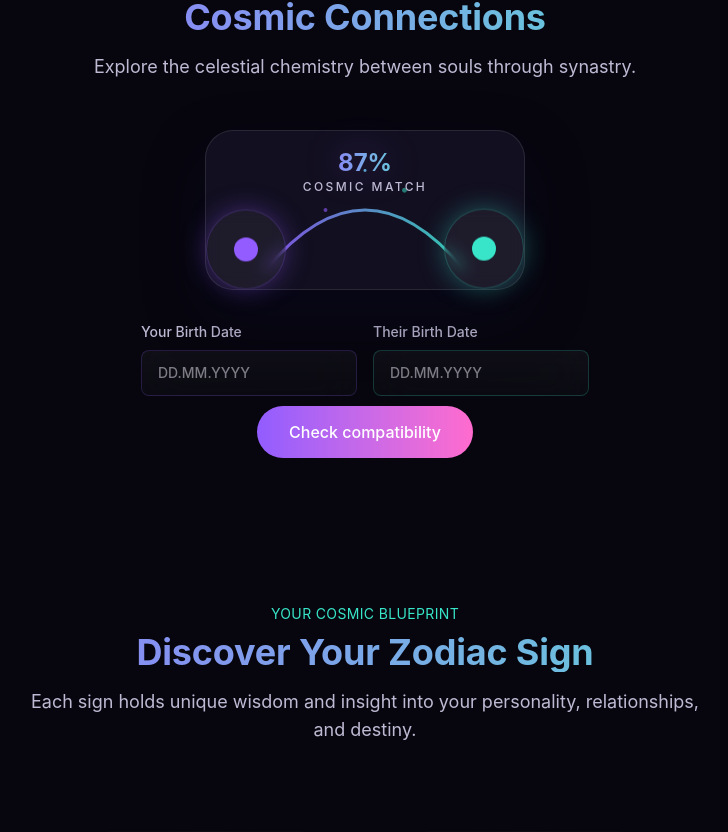
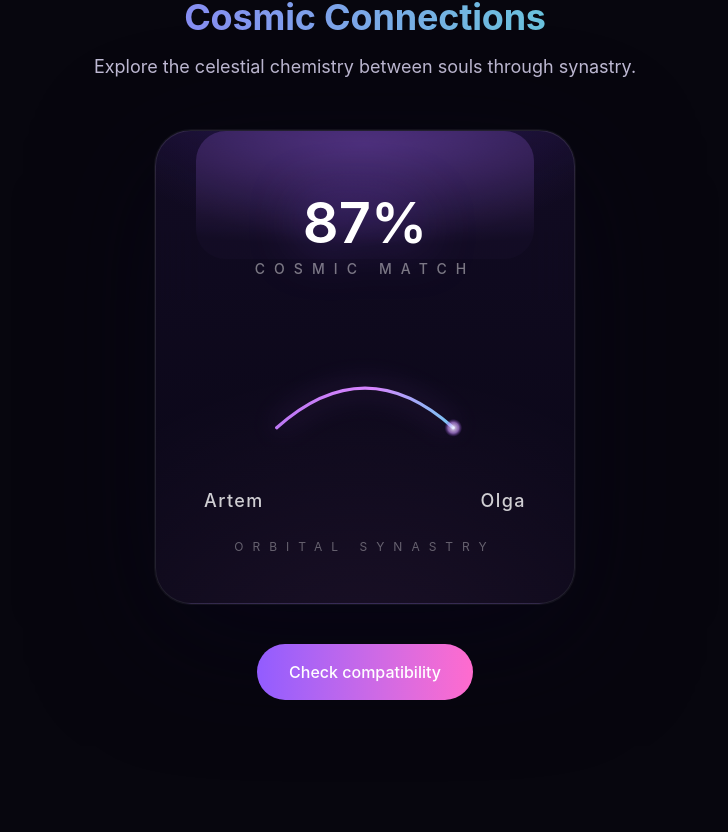
Before and after one commit to LelyshB/frontNuxt, a Nuxt app: page / in a window 1280 px wide. Shown: the part 1552-2384 px from the top of the page, without its empty margins (275-1003 px from the left). Built offline with nearby package versions, Linux system fonts and the light colour scheme.

Commit message:
rebuild CompatibilityTeaser

```diff
--- a/components/CompatibilityTeaser.vue
+++ b/components/CompatibilityTeaser.vue
@@ -14,282 +14,228 @@
         titleGradient
       />
 
-      <div class="flex flex-col items-center space-y-8">
+      <div class="flex justify-center">
         <div
-          class="group/compat relative h-40 w-80 overflow-visible rounded-[28px] border border-white/10 bg-surface/70 p-6 shadow-[0_26px_60px_rgba(10,8,35,0.45)] transition-all duration-500 ease-[var(--ease-cosmic)] transform-gpu ring-1 ring-transparent hover:-translate-y-[4px] hover:scale-[1.01] hover:ring-[color:var(--border-hover)] hover:shadow-[0_34px_74px_rgba(10,8,35,0.6)] focus-within:ring-2 focus-within:ring-[color:hsl(var(--violet)/0.45)] focus-within:ring-offset-2 focus-within:ring-offset-bg-950 motion-reduce:hover:translate-y-0 motion-reduce:hover:scale-100"
-          @mouseenter="isPointerOver = true"
-          @mouseleave="isPointerOver = false"
-          @focusin="isFocusWithin = true"
-          @focusout="isFocusWithin = false"
+          class="relative w-full max-w-[420px] overflow-hidden rounded-[36px] border border-white/10 bg-[radial-gradient(140%_90%_at_50%_-30%,rgba(123,68,255,0.35),transparent_60%),linear-gradient(180deg,rgba(19,12,36,0.92)0%,rgba(10,7,24,0.95)100%)] px-12 pb-12 pt-16 text-center shadow-[0_34px_120px_rgba(8,5,24,0.65)] ring-1 ring-white/5 backdrop-blur-[26px]"
         >
           <span
-            class="pointer-events-none absolute inset-0 rounded-[inherit] opacity-0 transition-opacity duration-500 ease-[var(--ease-cosmic)] group-hover/compat:opacity-100 group-focus-within/compat:opacity-100"
-            style="background: radial-gradient(130% 150% at 50% -10%, hsla(var(--violet), 0.18), transparent 78%);"
+            class="pointer-events-none absolute inset-x-10 top-0 h-32 rounded-[30px] bg-[radial-gradient(120%_80%_at_50%_10%,rgba(175,111,255,0.35),rgba(85,54,156,0.05))] opacity-90"
+            aria-hidden="true"
           />
           <span
-            class="pointer-events-none absolute inset-0 rounded-[inherit] opacity-0 transition-opacity duration-700 ease-[var(--ease-cosmic)] group-hover/compat:opacity-100"
-            style="background: linear-gradient(130deg, hsla(var(--magenta), 0.12), hsla(var(--aurora-teal), 0.14) 55%, transparent);"
+            class="pointer-events-none absolute inset-0 bg-[radial-gradient(130%_100%_at_50%_120%,rgba(255,145,255,0.08),transparent_70%)]"
+            aria-hidden="true"
           />
 
-          <svg class="absolute inset-0 h-full w-full" viewBox="0 0 320 160" aria-hidden="true">
+          <div class="relative z-10">
+            <div
+              class="font-heading text-[56px] font-semibold leading-none text-white drop-shadow-[0_0_26px_rgba(140,82,255,0.55)]"
+              aria-live="polite"
+            >
+              {{ displayedScore }}%
+            </div>
+            <div class="mt-2 text-sm font-medium uppercase tracking-[0.65em] text-white/45">
+              Cosmic Match
+            </div>
+          </div>
+
+          <div class="relative z-10 mt-10 flex h-32 w-full items-center justify-center">
+            <svg class="h-full w-full" viewBox="0 0 360 200" role="presentation" aria-hidden="true">
               <defs>
                 <linearGradient :id="gradientId" x1="0%" y1="0%" x2="100%" y2="0%">
-                <stop offset="0%" :stop-color="'hsl(var(--amethyst))'" stop-opacity="0.85" />
-                <stop offset="100%" :stop-color="'hsl(var(--aurora-teal))'" stop-opacity="0.85" />
+                  <stop offset="0%" stop-color="rgba(198,126,255,0.95)" />
+                  <stop offset="55%" stop-color="rgba(216,133,255,1)" />
+                  <stop offset="100%" stop-color="rgba(124,210,255,0.95)" />
                 </linearGradient>
+                <radialGradient :id="orbGradientId" cx="50%" cy="50%" r="50%">
+                  <stop offset="0%" stop-color="rgba(255,255,255,0.95)" />
+                  <stop offset="60%" stop-color="rgba(203,149,255,0.65)" />
+                  <stop offset="100%" stop-color="rgba(120,60,190,0)" />
+                </radialGradient>
               </defs>
+              <g transform="translate(12, 0)">
                 <path
                   ref="arcPathRef"
-              d="M 60 140 Q 160 20 260 140"
+                  d="M 30 170 Q 168 46 306 170"
                   :stroke="`url(#${gradientId})`"
-              stroke-width="3"
+                  stroke-width="5"
+                  stroke-linecap="round"
                   fill="none"
                   :stroke-dasharray="arcDashArray"
                   :stroke-dashoffset="arcDashOffset"
-              class="transition-[filter] duration-500 ease-[var(--ease-cosmic)] group-hover/compat:[filter:drop-shadow(0_0_22px_hsl(var(--aurora-teal)/0.55))]"
+                  class="[filter:drop-shadow(0_0_22px_rgba(189,115,255,0.45))]"
                 />
                 <circle
-              v-for="(particle, index) in particles"
-              :key="index"
-              :cx="particle.cx"
-              :cy="particle.cy"
-              :r="particle.r"
-              :fill="particle.fill"
-              :opacity="particle.opacity"
+                  :cx="connectionPoint.x"
+                  :cy="connectionPoint.y"
+                  r="14"
+                  :fill="`url(#${orbGradientId})`"
+                  :opacity="orbOpacity"
                 />
+              </g>
             </svg>
-
-          <div
-            class="absolute left-0 bottom-0 flex h-20 w-20 items-center justify-center overflow-hidden rounded-full border border-amethyst/25 bg-white/5 backdrop-blur-sm transition-all duration-500 ease-[var(--ease-cosmic)] [transform:translate3d(0,var(--float,0px),0)] ring-1 ring-transparent group-hover/compat:ring-[color:var(--border-hover)] group-hover/compat:shadow-[0_0_32px_hsl(var(--amethyst)/0.45)]"
-            :style="leftOrbStyle"
-          >
-            <span
-              class="pointer-events-none absolute inset-0 rounded-full bg-[radial-gradient(circle,hsla(var(--violet),0.45),transparent_70%)] opacity-0 transition-opacity duration-500 ease-[var(--ease-cosmic)] group-hover/compat:opacity-80 group-hover/compat:animate-[orb-glow_2s_ease-in-out_infinite] motion-reduce:group-hover/compat:animate-none"
-            />
-            <div class="h-6 w-6 rounded-full bg-amethyst" />
           </div>
 
-          <div
-            class="absolute right-0 bottom-0 flex h-20 w-20 items-center justify-center overflow-hidden rounded-full border border-aurora-teal/25 bg-white/5 backdrop-blur-sm transition-all duration-500 ease-[var(--ease-cosmic)] [transform:translate3d(0,var(--float,0px),0)] ring-1 ring-transparent group-hover/compat:ring-[color:var(--border-hover)] group-hover/compat:shadow-[0_0_32px_hsl(var(--aurora-teal)/0.45)]"
-            :style="rightOrbStyle"
-          >
-            <span
-              class="pointer-events-none absolute inset-0 rounded-full bg-[radial-gradient(circle,hsla(var(--aurora-teal),0.45),transparent_70%)] opacity-0 transition-opacity duration-500 ease-[var(--ease-cosmic)] group-hover/compat:opacity-80 group-hover/compat:animate-[orb-glow_2s_ease-in-out_infinite] motion-reduce:group-hover/compat:animate-none"
-            />
-            <div class="h-6 w-6 rounded-full bg-aurora-teal" />
+          <div class="relative z-10 mt-10 flex w-full justify-between text-lg font-medium text-white/85">
+            <span class="tracking-[0.08em] text-white/80">Artem</span>
+            <span class="tracking-[0.08em] text-white/80">Olga</span>
           </div>
-
-          <div class="absolute top-4 left-1/2 -translate-x-1/2 text-center">
-            <div class="gradient-text text-2xl font-heading font-bold drop-shadow-[0_0_18px_rgba(155,92,255,0.35)]" aria-live="polite">
-              {{ displayedScore }}%
+          <div class="relative z-10 mt-6 text-xs uppercase tracking-[0.75em] text-white/35">
+            Orbital Synastry
           </div>
-            <div class="text-xs font-medium uppercase tracking-[0.2em] text-text-muted">Cosmic Match</div>
         </div>
       </div>
 
-        <div class="w-full max-w-md space-y-4">
-          <div class="grid grid-cols-1 gap-4 sm:grid-cols-2">
-            <label class="flex flex-col gap-2 text-sm font-medium text-text-muted">
-              <span>Your Birth Date</span>
-              <input
-                v-model="birth1"
-                type="text"
-                inputmode="numeric"
-                placeholder="DD.MM.YYYY"
-                class="glass-surface w-full rounded-lg border border-amethyst/20 px-4 py-3 text-text-base transition-colors focus-cosmic focus:border-amethyst/50"
-              />
-            </label>
-            <label class="flex flex-col gap-2 text-sm font-medium text-text-muted">
-              <span>Their Birth Date</span>
-              <input
-                v-model="birth2"
-                type="text"
-                inputmode="numeric"
-                placeholder="DD.MM.YYYY"
-                class="glass-surface w-full rounded-lg border border-aurora-teal/20 px-4 py-3 text-text-base transition-colors focus-cosmic focus:border-aurora-teal/50"
-              />
-            </label>
-          </div>
-          <div class="pt-2 text-center">
-            <a href="/compat" class="btn-cosmic" aria-label="Check compatibility">
+      <div class="mt-10 text-center">
+        <NuxtLink to="/compat" class="btn-cosmic inline-flex items-center justify-center" aria-label="Check compatibility">
           Check compatibility
-            </a>
-          </div>
-        </div>
+        </NuxtLink>
       </div>
     </div>
   </section>
 </template>
 
 <script setup lang="ts">
-import { computed, nextTick, onBeforeUnmount, onMounted, ref, watch } from 'vue'
+import { computed, nextTick, onBeforeUnmount, onMounted, ref, useId, watch } from 'vue'
 import SectionHeader from '@/components/SectionHeader.vue'
 import { useInView } from '@/composables/useInView'
 
-const birth1 = ref('')
-const birth2 = ref('')
 const displayedScore = ref(0)
-const targetScore = 87
-const isPointerOver = ref(false)
-const isFocusWithin = ref(false)
-const floatY = ref(0)
-const reduced = ref(false)
-const gradientId = `arc-gradient-${Math.random().toString(36).slice(2, 9)}`
+const targetScore = 87 as number
+const animationDuration = 5000
+
+// stable, collision-safe IDs for gradients
+const sanitizeId = (value: string) => value.replace(/[^a-zA-Z0-9_-]/g, '') || 'id'
+const gradientId = `compatibility-arc-${sanitizeId(useId())}`
+const orbGradientId = `compatibility-orb-${sanitizeId(useId())}`
+
 const arcPathRef = ref<SVGPathElement | null>(null)
 const arcLength = ref(0)
 const arcDashOffset = ref(0)
 const arcDashArray = computed(() => arcLength.value)
-let floatFrame: number | null = null
-let arcFrame: number | null = null
+
+const connectionPoint = ref({ x: 30, y: 170 })
+const prefersReducedMotion = ref(false)
+
+const orbOpacity = computed(() => {
+  const progress = targetScore === 0 ? 0 : displayedScore.value / targetScore
+  return 0.35 + Math.min(Math.max(progress, 0), 1) * 0.6
+})
+
+let animationFrame: number | null = null
 let mediaQuery: MediaQueryList | null = null
 let mediaQueryListener: ((event: MediaQueryListEvent) => void) | null = null
-let arcPlayed = false
+let resizeListener: (() => void) | null = null
+let animationStarted = false
 
-const particles = [
-  { cx: 120, cy: 80, r: 2, fill: 'hsl(var(--amethyst))', opacity: 0.6 },
-  { cx: 160, cy: 40, r: 1.5, fill: 'hsl(200 95% 70%)', opacity: 0.8 },
-  { cx: 200, cy: 60, r: 2.5, fill: 'hsl(var(--aurora-teal))', opacity: 0.5 },
-]
-
-const isInteractive = computed(() => isPointerOver.value || isFocusWithin.value)
-const paused = computed(() => isInteractive.value)
-
-const orbGlow = computed(() => (isInteractive.value ? 0.55 : 0.35))
-
-const leftOrbStyle = computed(() => ({
-  '--float': `${floatY.value}px`,
-  boxShadow: `0 0 26px hsl(var(--amethyst) / ${orbGlow.value})`,
-}))
-
-const rightOrbStyle = computed(() => ({
-  '--float': `${-floatY.value}px`,
-  boxShadow: `0 0 26px hsl(var(--aurora-teal) / ${orbGlow.value})`,
-}))
-
-const stopFloatAnimation = () => {
-  if (floatFrame !== null && typeof window !== 'undefined') {
-    cancelAnimationFrame(floatFrame)
-    floatFrame = null
-  }
-  floatY.value = 0
-}
-
-const floatStep = () => {
-  if (typeof window === 'undefined') return
-  const now = performance.now()
-  floatY.value = Math.sin(now * 0.002) * 6
-  floatFrame = requestAnimationFrame(floatStep)
-}
-
-const startFloatAnimation = () => {
-  if (reduced.value || paused.value || floatFrame !== null || typeof window === 'undefined') {
-    return
-  }
-  floatFrame = requestAnimationFrame(floatStep)
-}
-
-const stopArcAnimation = () => {
-  if (arcFrame !== null && typeof window !== 'undefined') {
-    cancelAnimationFrame(arcFrame)
-    arcFrame = null
-  }
+const updateConnectionPoint = (progress: number) => {
+  const path = arcPathRef.value
+  if (!path || arcLength.value === 0) return
+  const length = arcLength.value * progress
+  const point = path.getPointAtLength(length)
+  connectionPoint.value = { x: point.x, y: point.y }
 }
 
 const updateArcMetrics = () => {
-  if (typeof window === 'undefined') return
   const path = arcPathRef.value
   if (!path) return
   const length = path.getTotalLength()
   arcLength.value = length
   arcDashOffset.value = length
+  updateConnectionPoint(0)
+}
+
+const stopAnimation = () => {
+  if (animationFrame !== null && typeof window !== 'undefined') {
+    cancelAnimationFrame(animationFrame)
+    animationFrame = null
+  }
+  animationStarted = false
 }
 
 const playArcSequence = () => {
-  if (arcPlayed) return
+  if (animationStarted) return
+  animationStarted = true
   updateArcMetrics()
-  arcPlayed = true
-  if (reduced.value || typeof window === 'undefined') {
+
+  if (prefersReducedMotion.value || typeof window === 'undefined') {
     arcDashOffset.value = 0
     displayedScore.value = targetScore
+    updateConnectionPoint(1)
     return
   }
-  const startOffset = arcLength.value
+
   const start = performance.now()
-  const duration = 1000
+  const tick = (now: number) => {
+    const elapsed = now - start
+    const progress = Math.min(elapsed / animationDuration, 1)
+    arcDashOffset.value = arcLength.value * (1 - progress)
+    displayedScore.value = Math.round(progress * targetScore)
+    updateConnectionPoint(progress)
 
-  const tick = (now: number) => {
-    const progress = Math.min((now - start) / duration, 1)
-    arcDashOffset.value = startOffset * (1 - progress)
-    displayedScore.value = Math.round(progress * targetScore)
     if (progress < 1) {
-      arcFrame = requestAnimationFrame(tick)
+      animationFrame = requestAnimationFrame(tick)
     } else {
-      arcFrame = null
+      animationFrame = null
       displayedScore.value = targetScore
+      updateConnectionPoint(1)
     }
   }
 
-  arcFrame = requestAnimationFrame(tick)
+  animationFrame = requestAnimationFrame(tick)
 }
 
 const { target: sectionRef, isInView } = useInView({
-  threshold: 0.25,
-  rootMargin: '-20% 0px',
+  threshold: 0.6,
+  rootMargin: '0px 0px',
   once: true,
-  onEnter: () => {
-    playArcSequence()
-  },
+  onEnter: () => playArcSequence(),
 })
 
 watch(
-  () => [paused.value, reduced.value],
-  ([isPaused, isReduced]) => {
-    if (isPaused || isReduced) {
-      stopFloatAnimation()
-    } else {
-      startFloatAnimation()
-    }
-  },
-  { immediate: true }
-)
-
-watch(
-  () => reduced.value,
+  () => prefersReducedMotion.value,
   (value) => {
     if (value) {
-      stopFloatAnimation()
-      stopArcAnimation()
+      stopAnimation()
       arcDashOffset.value = 0
       displayedScore.value = targetScore
+      updateConnectionPoint(1)
+    } else if (isInView.value && !animationStarted) {
+      playArcSequence()
     }
   }
 )
 
 onMounted(() => {
   if (typeof window === 'undefined') return
+
   mediaQuery = window.matchMedia('(prefers-reduced-motion: reduce)')
-  reduced.value = mediaQuery.matches
+  prefersReducedMotion.value = mediaQuery.matches
   mediaQueryListener = (event: MediaQueryListEvent) => {
-    reduced.value = event.matches
-    if (!event.matches && isInView.value && !arcPlayed) {
-      playArcSequence()
+    prefersReducedMotion.value = event.matches
+    if (!event.matches && isInView.value && !animationStarted) playArcSequence()
+  }
+  mediaQuery.addEventListener('change', mediaQueryListener)
+
+  resizeListener = () => {
+    const wasAtEnd = arcDashOffset.value === 0
+    updateArcMetrics()
+    if (wasAtEnd) {
+      arcDashOffset.value = 0
+      updateConnectionPoint(1)
     }
   }
-  mediaQuery.addEventListener('change', mediaQueryListener)
+  window.addEventListener('resize', resizeListener)
+
   nextTick(() => {
     updateArcMetrics()
-    if (isInView.value) {
-      playArcSequence()
-    }
+    if (isInView.value) playArcSequence()
   })
-  startFloatAnimation()
 })
 
 onBeforeUnmount(() => {
-  stopFloatAnimation()
-  stopArcAnimation()
-  if (mediaQuery && mediaQueryListener) {
-    mediaQuery.removeEventListener('change', mediaQueryListener)
-  }
+  stopAnimation()
+  if (mediaQuery && mediaQueryListener) mediaQuery.removeEventListener('change', mediaQueryListener)
+  if (resizeListener) window.removeEventListener('resize', resizeListener)
 })
 </script>
```
Lines whose indentation alone changed are shown as unchanged.
